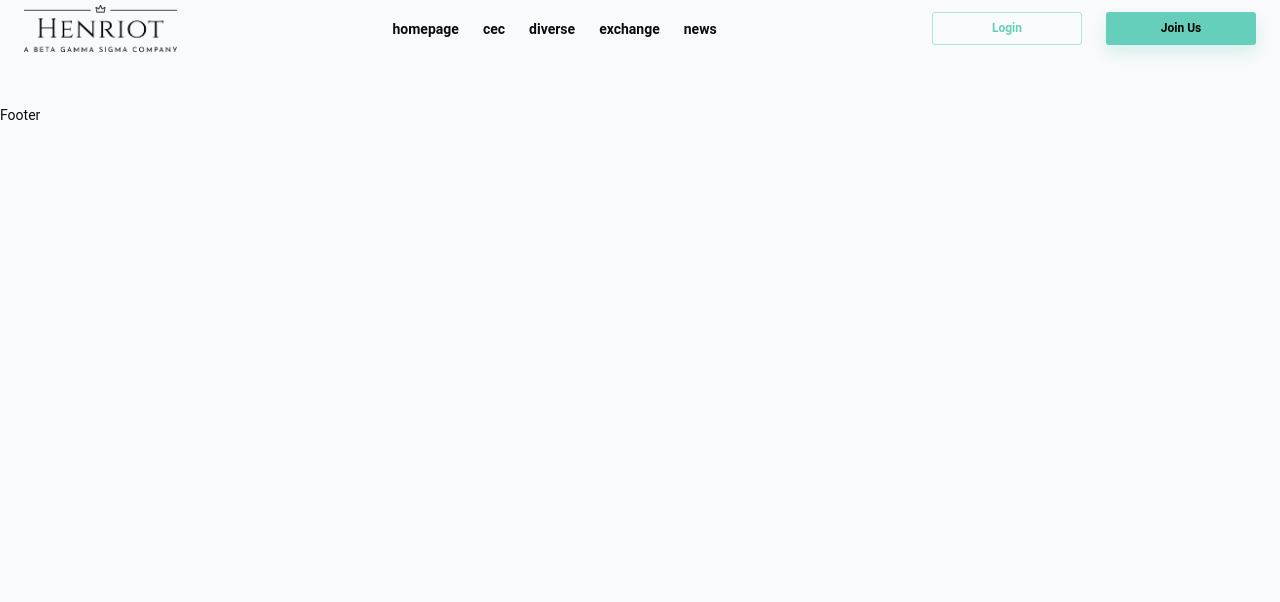
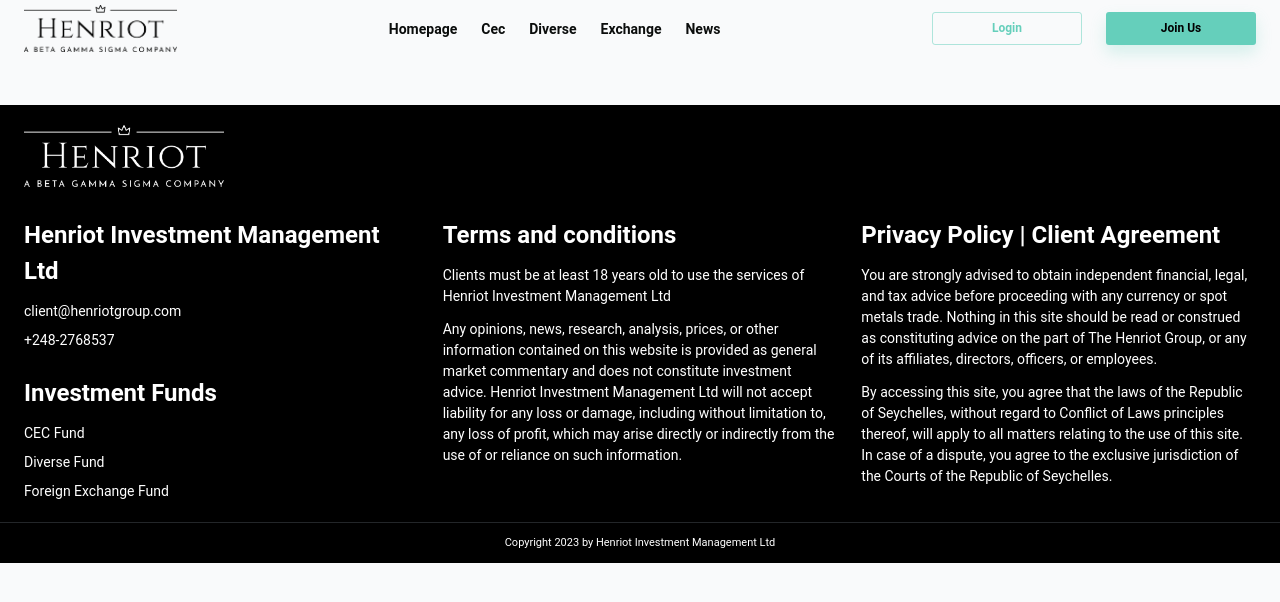
Before and after one commit to mutua-muvevi/henriot-landing, a React (Create React App) app: page / in a window 1280 px wide. Shown: the top 602 px of the page. Built offline with nearby package versions, Linux system fonts and the light colour scheme.

Commit message:
completed footer

```diff
--- a/src/layout/footer.js
+++ b/src/layout/footer.js
@@ -1,14 +1,146 @@
-import { Box } from "@mui/material";
+import { Box, Container, Divider, Grid, Stack, Typography } from "@mui/material";
 import { styled } from "@mui/system";
+import { Link } from "react-router-dom";
+
+import Logo from "../assets/logo/White on Transparent.png";
+import { footerHenriotContacts, footerInvestmentOptions, privacyPolicy, termsAndCondition } from "./info";
 
 const StyledFooter = styled(Box)(({ theme }) => ({
+	backgroundColor: "#000000",
+	color:"#fff"
+}));
 
-}))
+const StyledTopContainer = styled(Container)(({ theme }) => ({
+	minHeight: "50vh",
+	display: "flex",
+	flexDirection:"column",
+	justifyContent: "center",
+	paddingTop: "20px",
+	paddingBottom: "20px",
+}));
+
+const StyledGrid = styled(Grid)(({ theme }) => ({
+
+}));
+
+const StyledGridItem = styled(Grid)(({ theme }) => ({
+
+}));
+
+const StyledLeftStack = styled(Stack)(({ theme }) => ({
+
+}));
+
+const StyledLogoSection = styled(Stack)(({ theme }) => ({
+	marginBottom: "30px"
+}));
+
+const styledLogoImage = {
+	maxWidth: "200px"
+}
+
+const styledLink = {
+	textDecoration: "none",
+	color: "inherit"
+}
+
+const StyledBottomContainer = styled(Container)(({ theme }) => ({
+	minHeight: "5vh",
+	display: "flex",
+	alignItems: "center",
+	justifyContent: "center"
+}));
 
 const Footer = () => {
 	return (
 		<StyledFooter>
-			<div>Footer</div>
+			<StyledTopContainer maxWidth="xl">
+				<StyledLogoSection
+					justifyContent="flex-start"
+				>
+					<img
+						src={Logo}
+						alt="Henriot Logo"
+						style={styledLogoImage}
+					/>
+				</StyledLogoSection>
+				<StyledGrid container spacing={3}>
+					<StyledGridItem item xs={12} sm={12} md={12} lg={4} xl={4}>
+						<StyledLeftStack direction="column"spacing={3}>
+
+							<Stack direction="column" spacing={1.5}>
+								<Typography variant="h4" >
+									Henriot Investment Management Ltd
+								</Typography>
+								<Stack direction="column" spacing={1}>
+									{
+										footerHenriotContacts.map((el, i) => (
+											<Typography variant="body1" key={i}>
+												{el}
+											</Typography>
+										))
+									}
+								</Stack>
+							</Stack>
+
+							<Stack direction="column" spacing={1.5}>
+								<Typography variant="h4" >
+									Investment Funds
+								</Typography>
+								<Stack direction="column" spacing={1}>
+									{
+										footerInvestmentOptions.map((el, i) => (
+											<Link to={el.path} style={styledLink} key={i}>
+												<Typography variant="body1">
+													{el.label}
+												</Typography>
+											</Link>
+										))
+									}
+								</Stack>
+							</Stack>
+						</StyledLeftStack>
+					</StyledGridItem>
+
+					<StyledGridItem item xs={12} sm={12} md={12} lg={4} xl={4}>
+						<Stack direction="column" spacing={1.5}>
+							<Typography variant="h4">
+								Terms and conditions
+							</Typography>
+							{
+								termsAndCondition.map((el, i) => (
+									<Typography variant="body1" key={i}>
+										{el}
+									</Typography>
+								))
+							}
+						</Stack>
+					</StyledGridItem>
+
+					<StyledGridItem item xs={12} sm={12} md={12} lg={4} xl={4}>
+						<Stack direction="column" spacing={1.5}>
+							<Typography variant="h4">
+								Privacy Policy | Client Agreement
+							</Typography>
+							{
+								privacyPolicy.map((el, i) => (
+									<Typography variant="body1" key={i}>
+										{el}
+									</Typography>
+								))
+							}
+						</Stack>
+					</StyledGridItem>
+				</StyledGrid>
+			</StyledTopContainer>
+
+			<Divider/>
+
+			<StyledBottomContainer>
+				<Typography variant="caption">
+					Copyright 2023 by Henriot Investment Management Ltd
+				</Typography>
+			</StyledBottomContainer>
 		</StyledFooter>
 	)
 }
--- a/src/layout/info.js
+++ b/src/layout/info.js
@@ -20,3 +20,52 @@
 		path: "/news",
 	},
 ]
+
+export const footerHenriotContacts = [
+	"client@henriotgroup.com",
+	"+248-2768537"
+]
+
+export const footerInvestmentOptions = [
+	{
+		label: "CEC Fund",
+		path: "/cec",
+	},
+	{
+		label: "Diverse Fund",
+		path: "/diverse",
+	},
+	{
+		label: "Foreign Exchange Fund",
+		path: "/exchange",
+	}
+]
+
+export const termsAndCondition = [
+	`
+		Clients must be at least 18 years old to use the services of
+		Henriot Investment Management Ltd`,
+	`
+		Any opinions, news, research, analysis, prices, or other information
+		contained on this website is provided as general market commentary and does
+		not constitute investment advice. Henriot Investment Management Ltd will not
+		accept liability for any loss or damage, including without limitation to, any
+		loss of profit, which may arise directly or indirectly from the use of or reliance
+		on such information.
+	`,
+]
+
+export const privacyPolicy = [
+	`
+		You are strongly advised to obtain independent financial, legal, and tax advice
+		before proceeding with any currency or spot metals trade. Nothing in this site
+		should be read or construed as constituting advice on the part of The Henriot Group,
+		or any of its affiliates, directors, officers, or employees.
+	`,
+	`
+		By accessing this site, you agree that the laws of the Republic of Seychelles,
+		without regard to Conflict of Laws principles thereof, will apply to all matters
+		relating to the use of this site. In case of a dispute, you agree to the exclusive
+		jurisdiction of the Courts of the Republic of Seychelles.
+	`
+]
--- a/src/layout/navbar.js
+++ b/src/layout/navbar.js
@@ -1,5 +1,7 @@
 import React, { useState } from 'react';
+
 import { NavLink } from "react-router-dom";
+import { sentenceCase } from 'change-case';
 
 import { AppBar, Box, Button, Container, IconButton, Stack, Toolbar, Typography} from "@mui/material";
 import { styled } from "@mui/system";
@@ -84,7 +86,7 @@
 									navItems.map((el, i) => (
 										<NavLink to={el.path} style={styledNavLink}>
 											<Typography variant="subtitle2" color="text.primary">
-												{el.label}
+												{sentenceCase(el.label)}
 											</Typography>
 										</NavLink>
 									))
```
